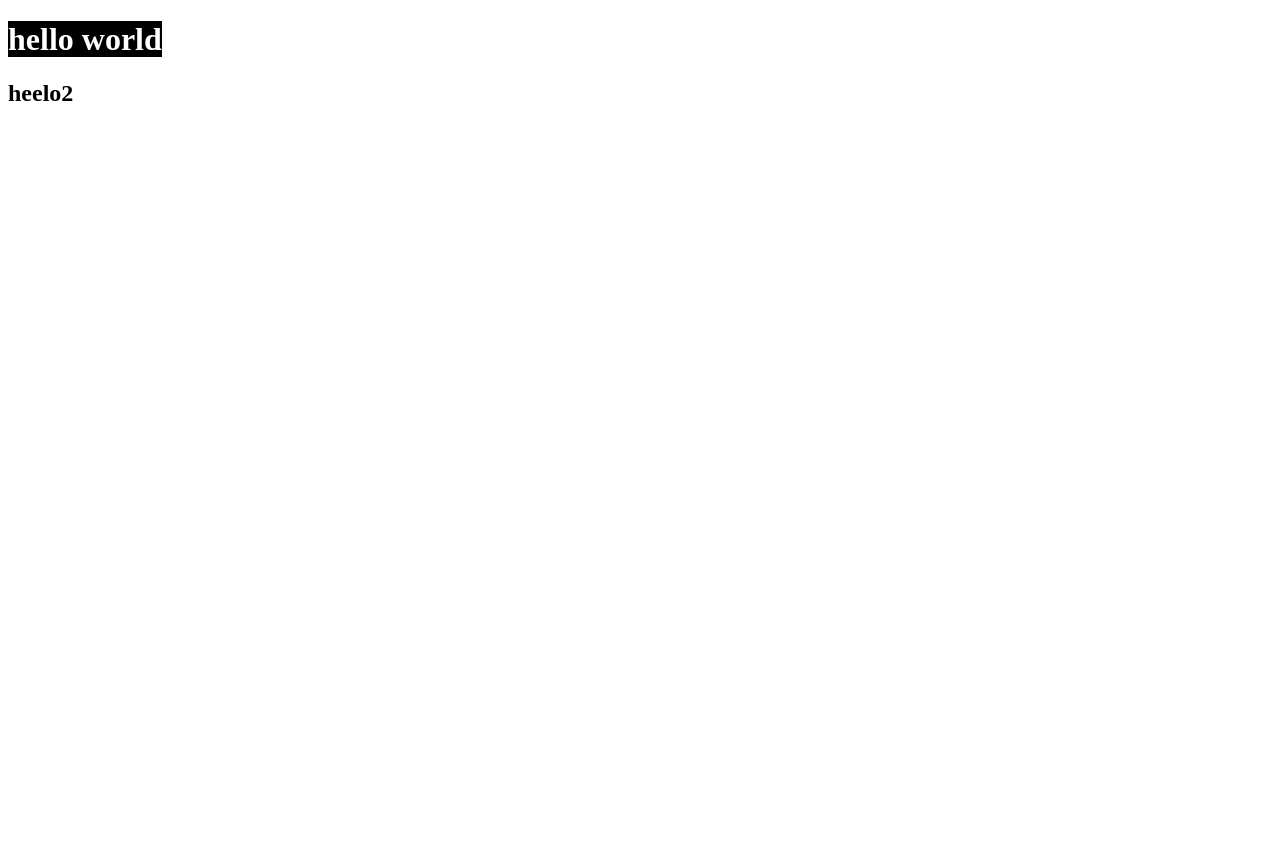
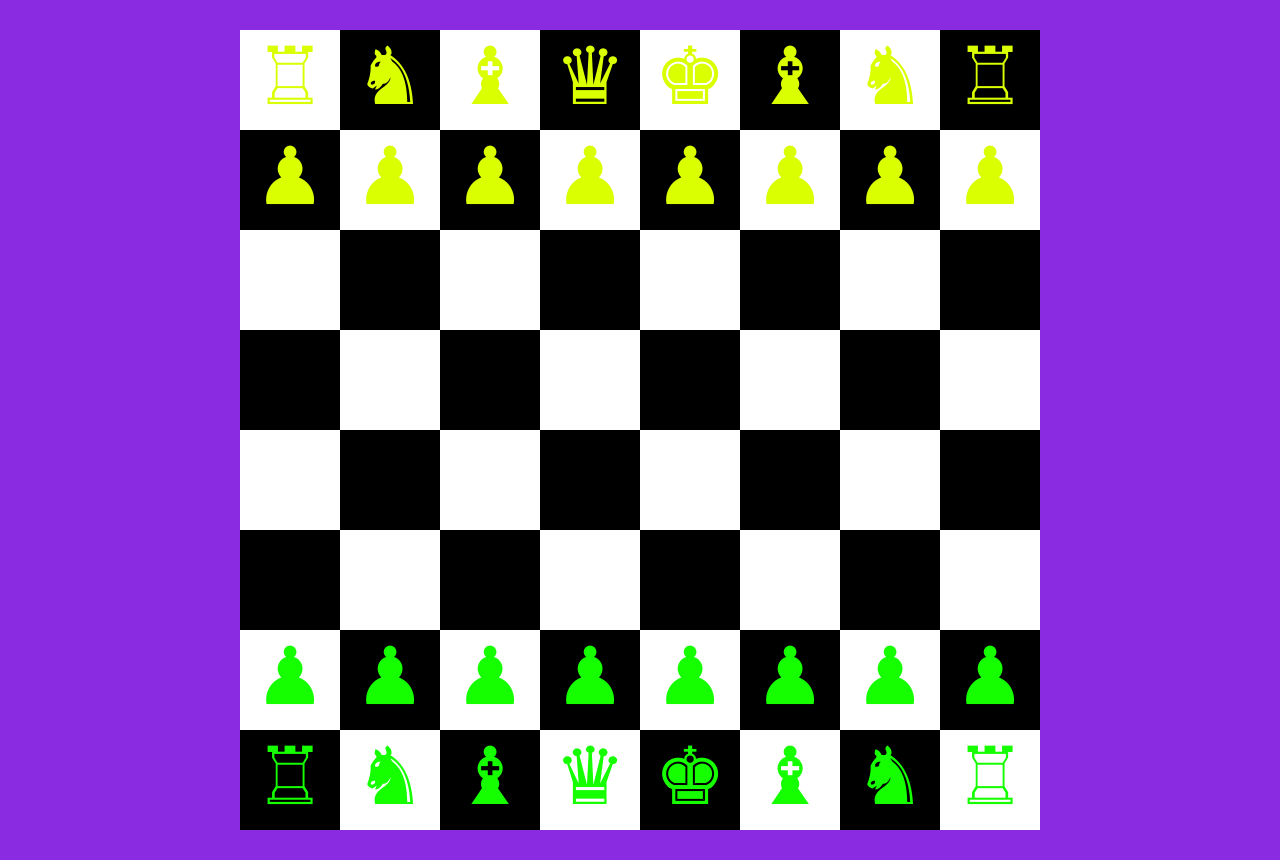
Before and after one commit to mdabdullahbaloch/demo, a plain HTML site: page index.html in a window 1280 px wide. Before the commit the page ends 800 px from the top, so only its background shows below. Drawn offline with Linux system fonts and the light colour scheme.

Commit message:
Chasegame

```diff
--- a/index.html
+++ b/index.html
@@ -4,10 +4,155 @@
     <meta charset="UTF-8">
     <meta name="viewport" content="width=device-width, initial-scale=1.0">
     <title>Document</title>
-<link rel="stylesheet" href="style.css">
+
+
+<style>
+h3{
+font-family: 'kaushan Script', cursive;
+font-size: 60px;
+color: red;
+text-align: center;
+margin-top: 0px;
+
+}
+html{
+
+    background-color: blueviolet;
+}
+body{
+width: 800px;
+height:800px;
+background-color: white;
+margin: 30px auto;
+}
+.row{
+    width: 100%;
+    float: left;
+}
+.box{
+    width: 100px;
+    height: 100px;
+    float: left;
+    font-size: 80px;
+    color: rgb(217, 255, 0);
+    text-align: center;
+
+}
+.box1{
+    width: 100px;
+    height: 100px;
+    float: left;
+    font-size: 80px;
+    color: rgb(21, 255, 0);
+    text-align: center;
+
+}
+
+
+.box:hover{
+    background-color: pink;
+
+}
+.black{
+    background-color: black;
+}
+.box1:hover{
+    background-color: pink;
+
+}
+</style>
+
 </head>
 <body>
-    <h1><span>hello world</span></h1>
-    <h2>heelo2</h2>
+   <div class="row">
+<div class="box">&#9814</div>
+<div class="box black">	&#9822</div>
+<div class="box">&#9821</div>
+<div class="box black">	&#9819</div>
+<div class="box">&#9818</div>
+<div class="box black">&#9821</div>
+<div class="box">&#9822</div>
+<div class="box black">&#9814</div>
+   </div>
+   <div class="row">
+
+    <div class="box black">	&#9823</div>
+    <div class="box">	&#9823</div>
+    <div class="box black">	&#9823</div>
+    <div class="box">	&#9823</div>
+    <div class="box black">	&#9823</div>
+    <div class="box">	&#9823</div>
+    <div class="box black">	&#9823</div>
+    <div class="box">	&#9823</div>
+       </div>
+       <div class="row">
+        <div class="box"></div>
+        <div class="box black"></div>
+        <div class="box"></div>
+        <div class="box black"></div>
+        <div class="box"></div>
+        <div class="box black"></div>
+        <div class="box"></div>
+        <div class="box black"></div>
+           </div>
+           <div class="row">
+
+            <div class="box black"></div>
+            <div class="box"></div>
+            <div class="box black"></div>
+            <div class="box"></div>
+            <div class="box black"></div>
+            <div class="box"></div>
+            <div class="box black"></div>
+            <div class="box"></div>
+               </div>
+            </div>
+            <div class="row">
+             <div class="box"></div>
+             <div class="box black"></div>
+             <div class="box"></div>
+             <div class="box black"></div>
+             <div class="box"></div>
+             <div class="box black"></div>
+             <div class="box"></div>
+             <div class="box black"></div>
+                </div>
+                <div class="row">
+
+                    <div class="box black"></div>
+                    <div class="box"></div>
+                    <div class="box black"></div>
+                    <div class="box"></div>
+                    <div class="box black"></div>
+                    <div class="box"></div>
+                    <div class="box black"></div>
+                    <div class="box"></div>
+                       </div>
+                    </div>
+
+                    <div class="row">
+
+
+                        <div class="box1">	&#9823</div>
+                        <div class="box1 black">	&#9823</div>
+                        <div class="box1">	&#9823</div>
+                        <div class="box1 black">	&#9823</div>
+                        <div class="box1">	&#9823</div>
+                        <div class="box1 black">	&#9823</div>
+                        <div class="box1">	&#9823</div>
+                        <div class="box1 black">	&#9823</div>
+                           </div>
+                    <div class="row">
+
+                        <div class="box1 black">&#9814	</div>
+                        <div class="box1">&#9822</div>
+                        <div class="box1 black">&#9821	</div>
+                        <div class="box1">&#9819</div>
+                        <div class="box1 black">&#9818</div>
+                        <div class="box1">&#9821</div>
+                        <div class="box1 black">&#9822</div>
+                        <div class="box1">&#9814</div>
+                           </div>
+
 </body>
 </html>
```
